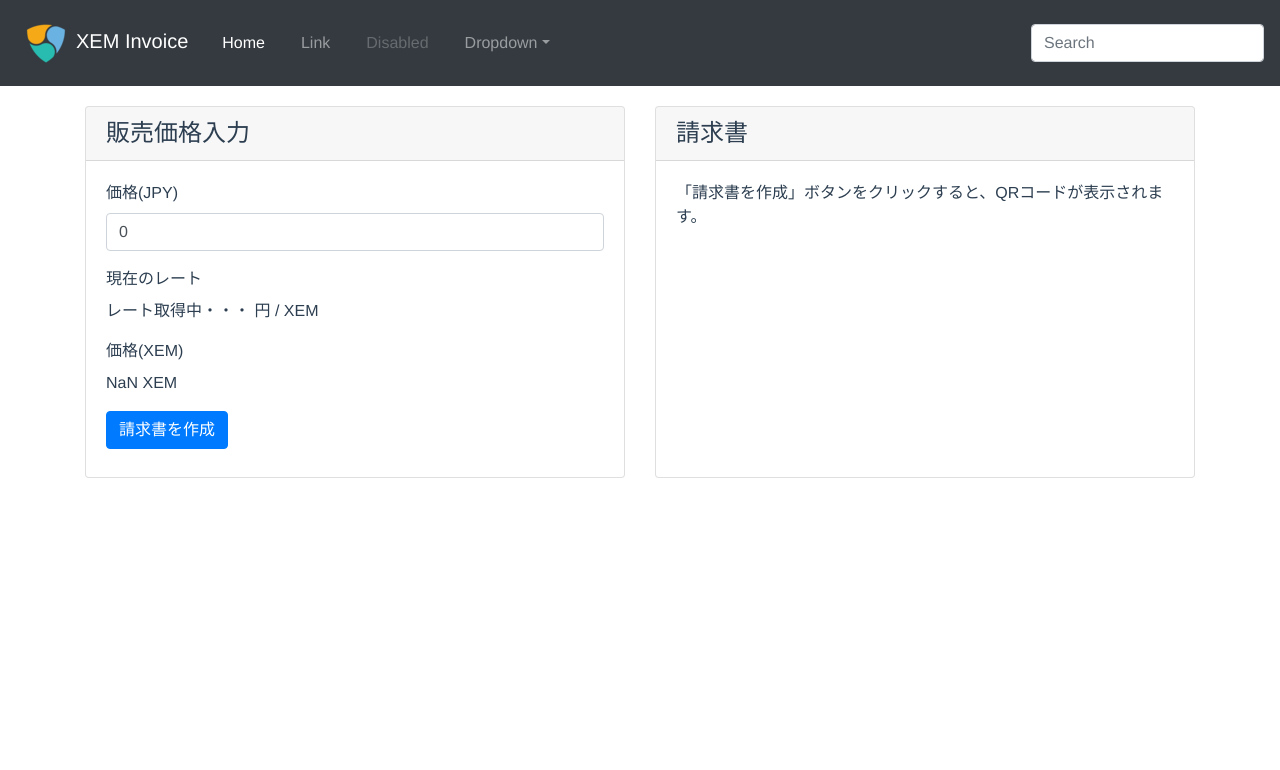
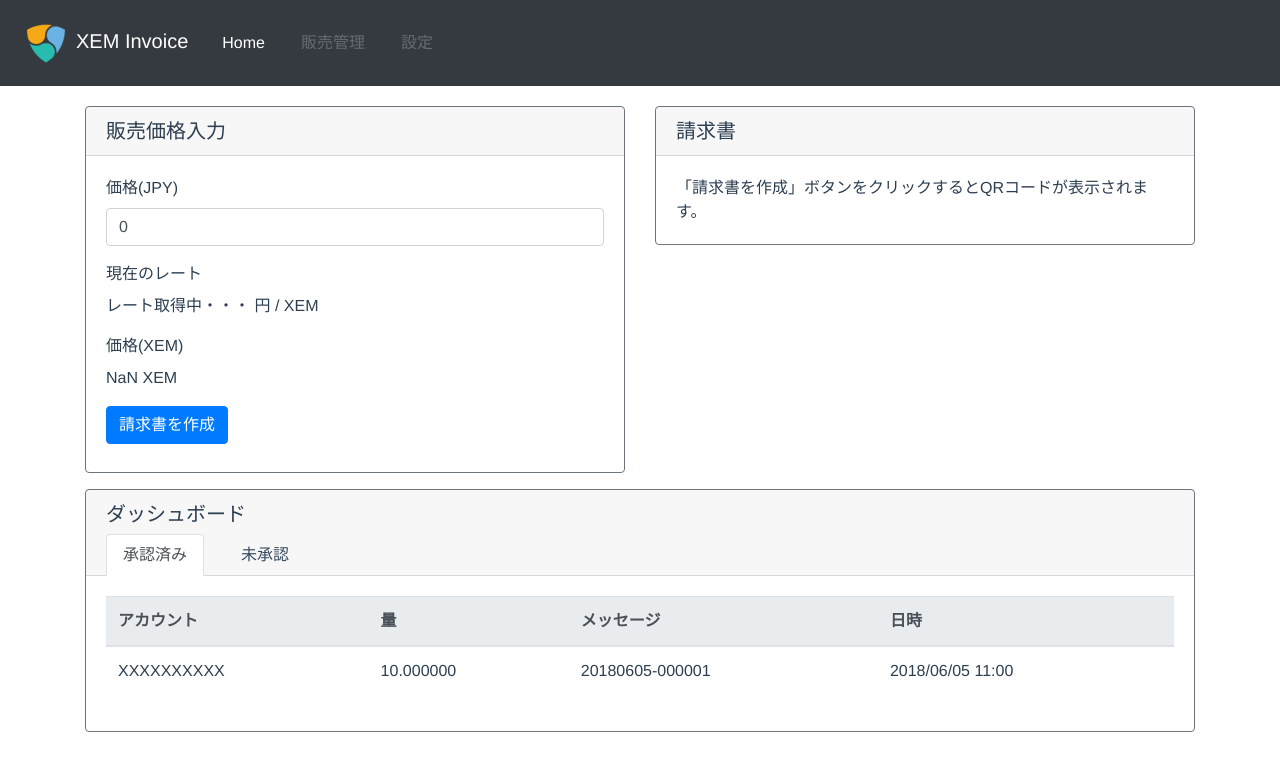
Before and after one commit to odenoden/XEM-Invoice, a Vue app: page /#/ in a window 1280 px wide. Shown: the top 770 px of the page. Built offline with nearby package versions, Linux system fonts and the light colour scheme; no server answers.

Commit message:
ダッシュボード追加

```diff
--- a/src/App.vue
+++ b/src/App.vue
@@ -12,23 +12,12 @@
             <a class="nav-link" href="#">Home <span class="sr-only">(current)</span></a>
           </li>
           <li class="nav-item">
-            <a class="nav-link" href="#">Link</a>
+            <a class="nav-link disabled" href="#">販売管理</a>
           </li>
           <li class="nav-item">
-            <a class="nav-link disabled" href="#">Disabled</a>
-          </li>
-          <li class="nav-item dropdown">
-            <a class="nav-link dropdown-toggle" href="http://example.com" id="dropdown06" data-toggle="dropdown" aria-haspopup="true" aria-expanded="false">Dropdown</a>
-            <div class="dropdown-menu" aria-labelledby="dropdown06">
-              <a class="dropdown-item" href="#">Action</a>
-              <a class="dropdown-item" href="#">Another action</a>
-              <a class="dropdown-item" href="#">Something else here</a>
-            </div>
+            <a class="nav-link disabled" href="#">設定</a>
           </li>
         </ul>
-        <form class="form-inline my-2 my-md-0">
-          <input class="form-control" type="text" placeholder="Search">
-        </form>
       </div>
     </nav>
 
--- a/src/components/Hello.vue
+++ b/src/components/Hello.vue
@@ -2,11 +2,10 @@
   <div class="hello">
     <main role="main" class="container">
 
-      <div class="card-deck mb-3">
-        <div class="card mb-4 box-shadow">
-          <div class="card-header">
-            <h4 class="my-0 font-weight-normal">販売価格入力</h4>
-          </div>
+      <div class="row">
+        <div class="col-md-6">
+          <div class="card border-secondary mb-3">
+            <h5 class="card-header">販売価格入力</h5>
             <div class="card-body">
               <form>
                 <div class="form-group">
@@ -26,23 +25,64 @@
               <button v-on:click="getXEMPrice()" class="btn btn-primary mb-2">請求書を作成</button>
             </div>
           </div>
-
-        <div class="card mb-4 box-shadow">
-          <div class="card-header">
-            <h4 class="my-0 font-weight-normal">請求書</h4>
         </div>
+        <div class="col-md-6">
+            <div class="card border-secondary mb-3">
+            <h5 class="card-header">請求書</h5>
             <div class="card-body">
-            「請求書を作成」ボタンをクリックすると、QRコードが表示されます。
-            <div v-if="qrcodeShow">
+              「請求書を作成」ボタンをクリックするとQRコードが表示されます。
+              <div v-if="qrcodeShow" class="text-center">
                   <img v-bind:src="qrcodeUrl" alt="xem請求書" width="250" height="250">
               </div>
               <div v-show="false">
                 <p>{{ xemBTC }}{{ dolRate }}</p>
               </div>
-
             </div>
           </div>
         </div>
+      </div>
+
+      <div class="card border-secondary mb-3">
+        <div class="card-header">
+          <h5>ダッシュボード</h5>
+          <ul class="nav nav-tabs card-header-tabs">
+            <li class="nav-item">
+              <a href="#tab1" class="nav-link active" data-toggle="tab">承認済み</a>
+            </li>
+            <li class="nav-item">
+              <a href="#tab2" class="nav-link" data-toggle="tab">未承認</a>
+            </li>
+          </ul>
+        </div>
+        <div class="card-body">
+          <div class="tab-content">
+            <div id="tab1" class="tab-pane active">
+              <table class="table table-hover">
+                <thead class="thead-light">
+                  <tr>
+                    <th scope="col">アカウント</th>
+                    <th scope="col">量</th>
+                    <th scope="col">メッセージ</th>
+                    <th scope="col">日時</th>
+                  </tr>
+                </thead>
+                <tbody>
+                  <tr>
+                    <td>XXXXXXXXXX</td>
+                    <td>10.000000</td>
+                    <td>20180605-000001</td>
+                    <td>2018/06/05 11:00</td>
+                  </tr>
+                </tbody>
+              </table>
+            </div>
+            <div id="tab2" class="tab-pane">
+              未承認・・・
+            </div>
+          </div>
+        </div>
+      </div>
+
     </main><!-- /.container -->
   </div>
 </template>
```
Also changed, not shown: 8 other files (tests, documents, lock files or other folders). Lines whose indentation alone changed are shown as unchanged.
